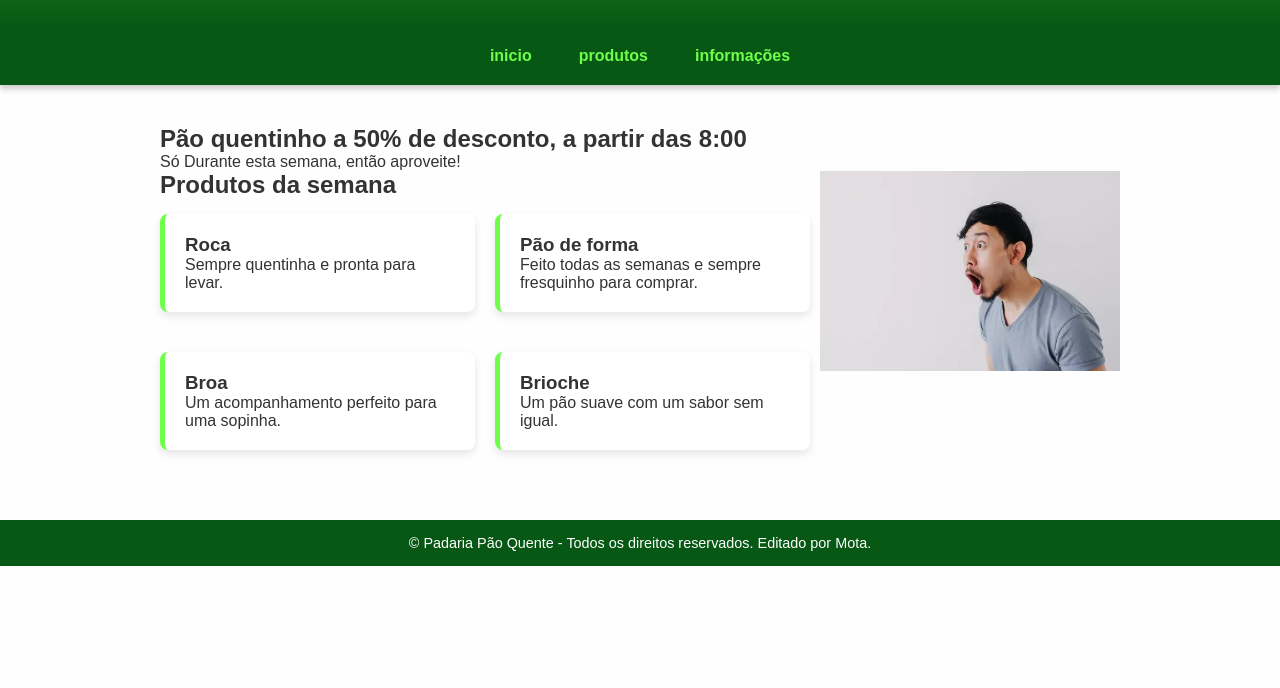
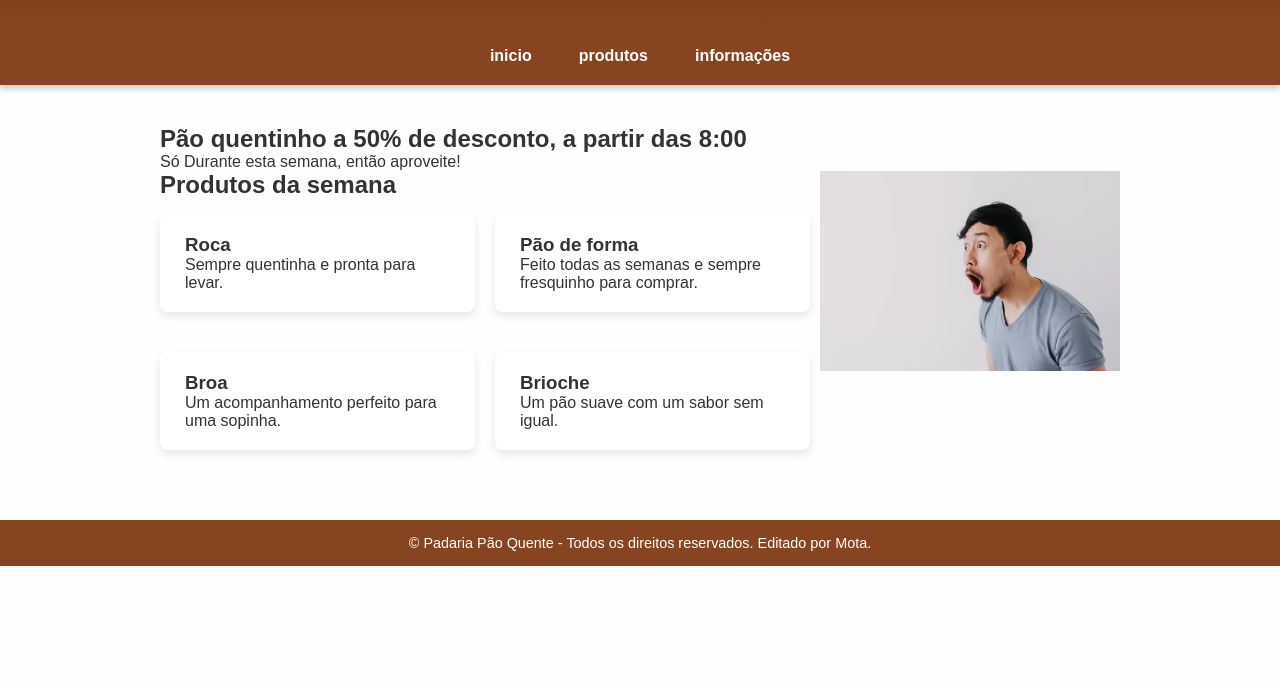
Before and after one commit to Jorge74145/Padaria-P-o-Quente, a plain HTML site: page index.html in a window 1280 px wide. Shown: the part 112-800 px from the top of the page. Drawn offline with Linux system fonts and the light colour scheme.

Commit message:
Add files via upload

```diff
--- a/css/estilo.css
+++ b/css/estilo.css
@@ -2,11 +2,11 @@
     --cor-bg: #fdfdfd67;
     --cor-card-bg: #ffffff6c;
     --cor-texto: #333333;
-    --cor1: rgb(109, 255, 73);
-    --cor2: #339220;
-    --cor3: #3e8f2a;
-    --cor4: #1c9e43;
-    --cor5: rgb(6, 88, 20);
+    --cor1: #ffffff;
+    --cor2: #66280a;
+    --cor3: #713112;
+    --cor4: #7c3b1a;
+    --cor5: #874421;
     --fonte-padrao: Arial, Verdana, Helvetica, sans-serif;
     --fonte-destaque: 'Bebas Neue', cursive, sans-serif;
 }
@@ -16,8 +16,8 @@ body.dark-mode {
     --cor-bg: #121212;
     --cor-card-bg: #1e1e1e;
     --cor-texto: #f0f0f0;
-    --cor5: #0a280a;
-    --cor3: #1c9e22;
+    --cor5: #66280a;
+    --cor3: #713112;
 }
 
 * {
```
